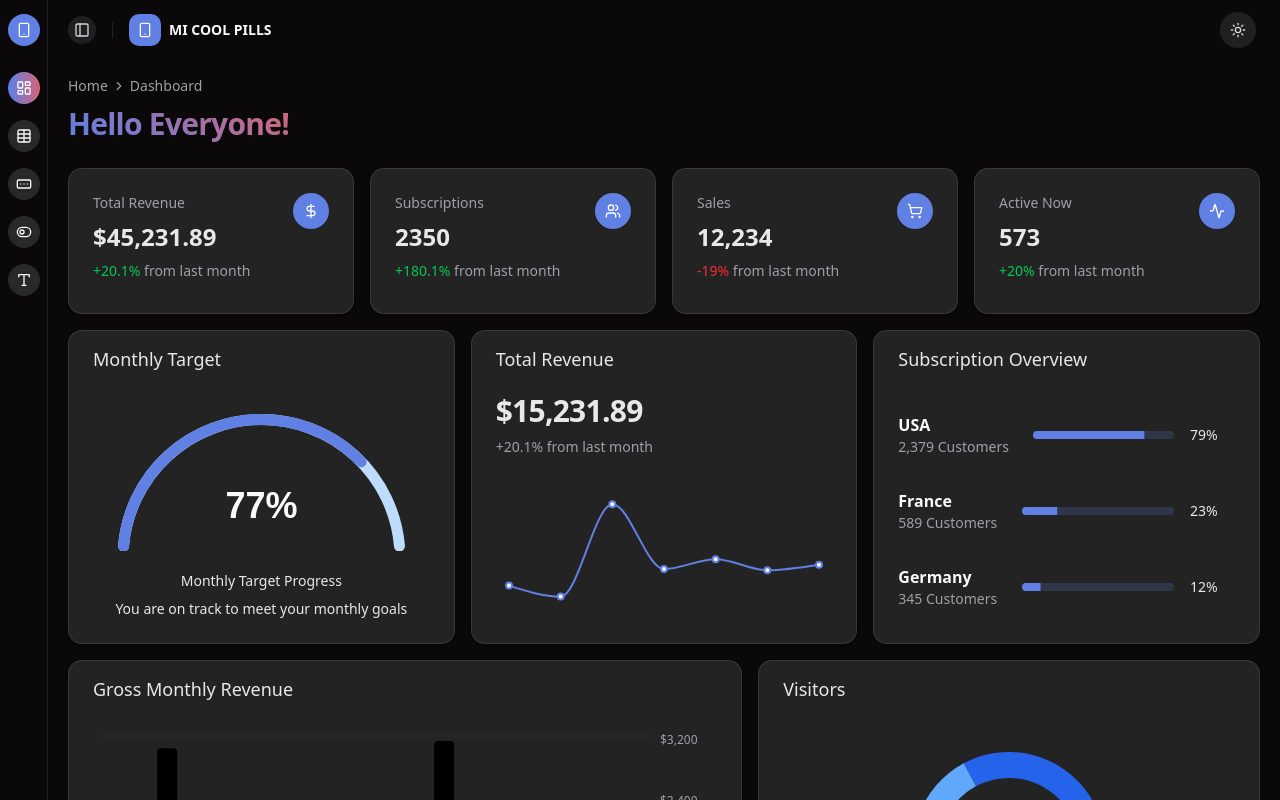
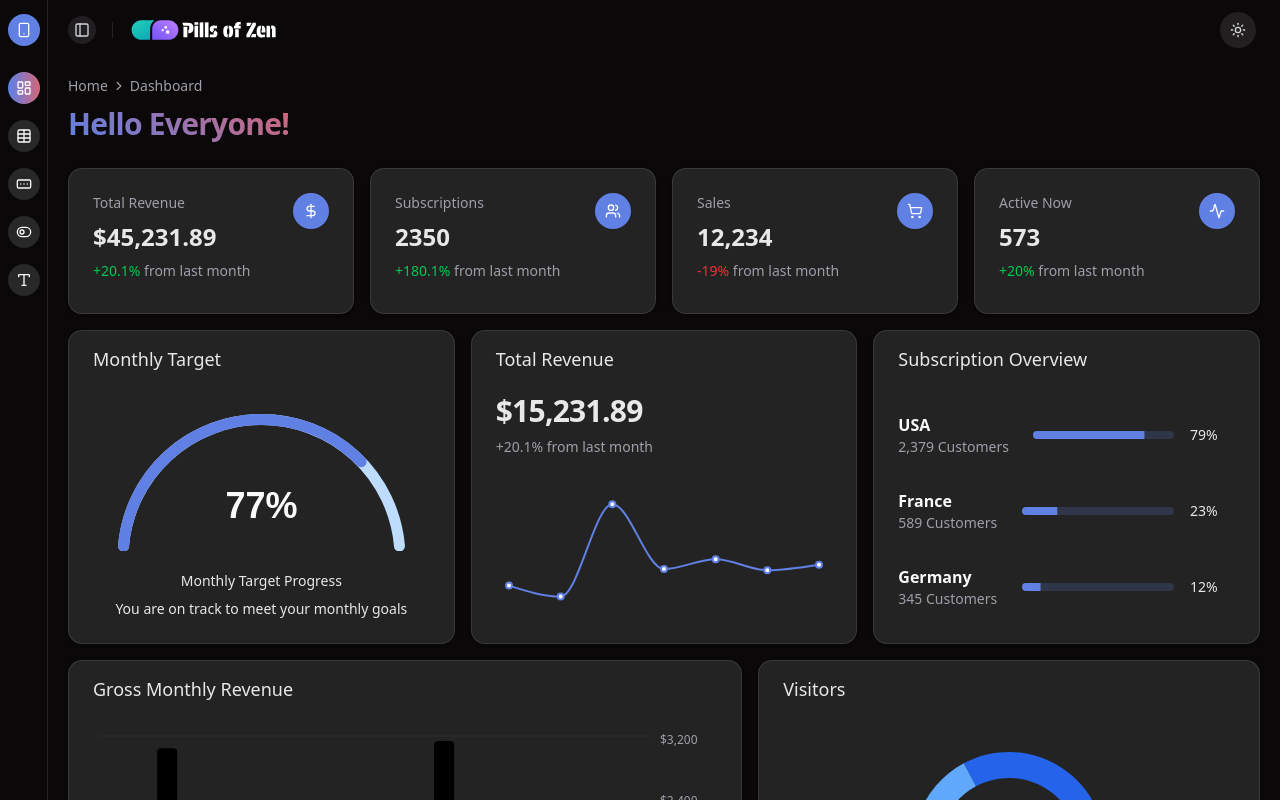
Before and after one commit to innocent1105/ui-design, a React (Vite) app: page / in a window 1280 px wide. Shown: the top 800 px of the page. Built offline with nearby package versions, Linux system fonts and the light colour scheme.

Commit message:
Updated the header logo

```diff
--- a/src/layout/AppHeader.tsx
+++ b/src/layout/AppHeader.tsx
@@ -2,7 +2,9 @@ import { Button } from '@/components/ui/button';
 import { Separator } from '@/components/ui/separator';
 import { SidebarTrigger } from '@/components/ui/sidebar';
 import { useTheme } from '@/context/ThemeContext';
-import { MoonIcon, Smartphone, SunIcon } from 'lucide-react';
+import { MoonIcon, SunIcon } from 'lucide-react';
+import LogoLight from '../assets/logo-light-theme.svg';
+import LogoDark from '../assets/logo-dark-theme.svg';
 
 const AppHeader: React.FC = () => {
 	const { theme, setTheme } = useTheme();
@@ -11,13 +13,13 @@ const AppHeader: React.FC = () => {
 			<div className="flex w-full items-center gap-1 px-4 lg:gap-2 lg:px-6">
 				<SidebarTrigger className="-ml-1 cursor-pointer" />
 				<Separator orientation="vertical" className="mx-2 data-[orientation=vertical]:h-4" />
+
 				<div className="flex w-full items-center justify-center gap-2 sm:w-auto">
-					<div className="bg-sidebar-primary text-sidebar-primary-foreground flex aspect-square size-8 items-center justify-center rounded-lg">
-						<Smartphone className="size-4" />
-					</div>
-					<div className="grid text-sm leading-tight">
-						<span className="truncate font-semibold">MI COOL PILLS</span>
-					</div>
+					<img
+						src={theme !== 'dark' ? LogoDark : LogoLight}
+						alt="Logo Light"
+						className="block w-[150px] h-6"
+					/>
 				</div>
 			</div>
 			<div className="flex grow flex-col items-center justify-end pr-2 lg:flex-row lg:px-6">
```
Also changed, not shown: src/assets/logo-dark-theme.svg (added), src/assets/logo-light-theme.svg (added).
